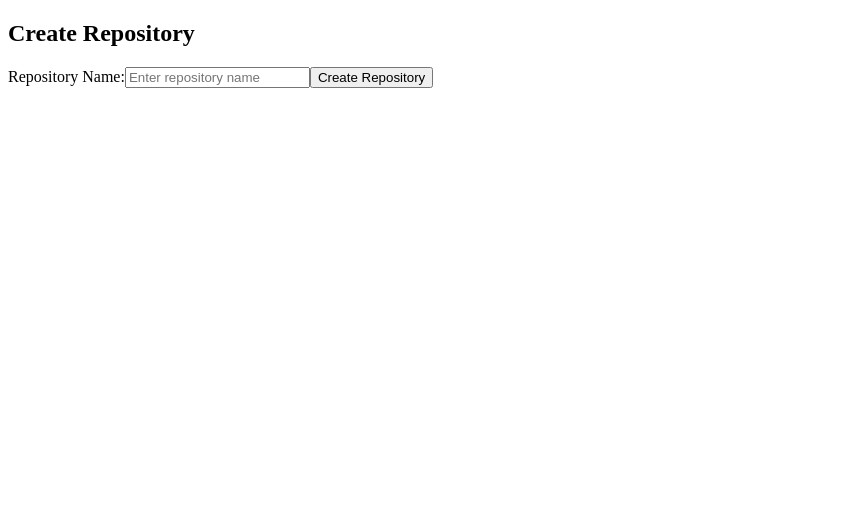
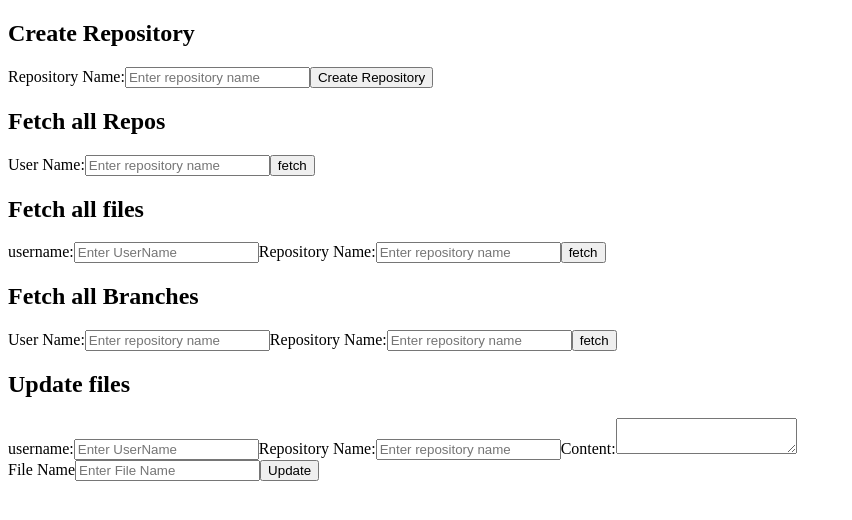
Before and after one commit to Poonam1216/POC-gitea, an Angular app: page / in a window 1280 px wide. Shown: the top 520 px of the page, without its empty margins (0-852 px from the left). Built offline with nearby package versions, Linux system fonts and the light colour scheme.

Commit message:
branch data fetch

```diff
--- a/src/app/app.component.html
+++ b/src/app/app.component.html
@@ -5,3 +5,73 @@
   <button (click)="createRepository()">Create Repository</button>
   <p>{{ createdRepoMessage }}</p>
 </div>
+
+<div>
+  <h2>Fetch all Repos</h2>
+  <label for="userNameFetch">User Name:</label>
+  <input [(ngModel)]="username" id="userNameFetch" placeholder="Enter repository name" />
+  <button (click)="fetchAllRepos()">fetch</button>
+  <p>{{ allRepos.toString() }}</p>
+</div>
+
+
+<div>
+  <h2>Fetch all files</h2>
+  <label for="userfetch">username:</label>
+  <input [(ngModel)]="username" id="userfetch" placeholder="Enter UserName" />
+  <label for="repoName">Repository Name:</label>
+  <input [(ngModel)]="repoName" id="repoName" placeholder="Enter repository name" />
+  <button (click)="fetchAllFiles()">fetch</button>
+  <div *ngFor="let file of allFiles">
+    <p (click)="DiveIn(file)">{{ file.name }}</p>
+  </div>
+</div>
+
+
+<div>
+  <h2>Fetch all Branches</h2>
+  <label for="userName">User Name:</label>
+  <input [(ngModel)]="username" id="userName" placeholder="Enter repository name" />
+  <label for="repoName">Repository Name:</label>
+  <input [(ngModel)]="repoName" id="repoName" placeholder="Enter repository name" />
+  <button (click)="fetchBranch()">fetch</button>
+  <p *ngFor="let branch of allBranches">{{ branch.name }}</p>
+</div>
+
+
+
+
+<div>
+  <h2>Update files</h2>
+  <label for="userfetch">username:</label>
+  <input [(ngModel)]="username" id="userupdate" placeholder="Enter UserName" />
+  <label for="repoName">Repository Name:</label>
+  <input [(ngModel)]="repoName" id="repoName" placeholder="Enter repository name" />
+  <label for="updFileCont">Content:</label>
+  <textarea id="updFileCont" [(ngModel)]="fileContent"></textarea><br />
+  <label for="updFileCont">File Name</label>
+  <input [(ngModel)]="fileName" id="FileName" type="text" placeholder="Enter File Name" />
+  <button (click)="updateFiles()">Update</button>
+  <div *ngIf="updateFileName">
+    <p>Updated File Name: {{ updateFileName }}</p>
+  </div>
+</div>
+
+<!--
+<h2>Repository List</h2>
+<ul *ngIf="allRepos && allRepos.length > 0">
+  <li *ngFor="let repo of allRepos">
+    {{ repo.name }}
+    <button (click)="fetchBranches(repo.name)">Fetch Branches</button>
+    <ul *ngIf="repo.branches && repo.branches.length > 0">
+      <li *ngFor="let branch of repo.branches">
+        {{ branch.name }}
+      </li>
+    </ul>
+  </li>
+</ul>
+<div *ngIf="!allRepos || allRepos.length === 0">
+  <p>No repositories found.</p>
+</div>
+<div *ngIf="loading">
+  <p>Loading...</p> -->
--- a/src/app/app.component.ts
+++ b/src/app/app.component.ts
@@ -7,10 +7,21 @@ import { GiteaService } from './gitea.service';
   styleUrls: ['./app.component.css']
 })
 export class AppComponent {
-  title = 'NewGitea_POC';
+  title = 'gitea';
   repoName: string = '';
   filePath: string = '';
+  fileContent: string = '';
   createdRepoMessage: string = '';
+  fetchedFileContent: string = '';
+  username:string = '';
+  allRepos:any = '';
+  allFiles: any = '';
+  currentPath: string = '';
+  updateFile: any;
+  fileName: any;
+  updateFileName: string = '';
+  allBranches: any;
+  branch: any;
 
 
 
@@ -26,4 +37,133 @@ export class AppComponent {
       }
     });
   }
+
+  fetchAllRepos(){
+    this.giteaService.getAllRepos(this.username).subscribe({
+      next:(response)=>{
+        this.allRepos = response;
+        console.log(response)
+      },
+      error:(error)=>{
+        console.error(error);
+      }
+    })
+  }
+  fetchAllFiles(){
+    this.giteaService.getAllFiles(this.username, this.repoName, this.filePath).subscribe({
+      next:(response)=>{
+        this.allFiles = response;
+        console.log(response)
+      },
+      error:(error)=>{
+        console.error(error);
+      }
+    })
+  }
+
+  // fetchBranch(){
+  //   this.giteaService.getBranch(this.username, this.repoName, this.branch).subscribe({
+  //     next:(response)=> {
+  //       this.allBranches = response;
+  //       console.log(response);
+  //   },
+  //   error:(err)=>{
+  //     alert("No Branch Found")
+  //     }
+  // })}
+  loading: boolean = false;
+
+  fetchBranch(): void {
+    this.giteaService.getBranch(this.username, this.repoName).subscribe({
+      next: (branches) => {
+        this.allBranches = branches;
+        console.log('Branches:', branches);
+      },
+      error: (error) => {
+        console.error('Error fetching branches:', error);
+      }
+
+  })
 }
+  // fetchBranchDetails(branchName: string): void {
+  //   // if (!this.branch) {
+  //   //   console.error('Branch name is undefined.');
+  //   //   return;
+  //   // }
+  //   this.giteaService.getBranchDetails(this.username, this.repoName, branchName).subscribe({
+  //     next: (branchDetails: any) => {
+  //       console.log('Branch details:', branchDetails);
+  //     },
+  //     error: (error: any) => {
+  //       console.error(`Error fetching details for branch '${branchName}':`, error);
+  //     }
+  //   });
+  // }
+
+  DiveIn(file: any): void {
+    if (file.type === 'file') {
+
+      this.giteaService.getFileContent(this.username, this.repoName, file.path).subscribe({
+        next: (response) => {
+          this.fileContent = atob(response.content); // Decode
+        },
+        error: (error) => {
+          console.error('Error fetching file content:', error);
+        }
+      });
+    } else if (file.type === 'dir') {
+      this.giteaService.getAllFiles(this.username, this.repoName, file.path).subscribe({
+        next: (response) => {
+          this.allFiles = response;
+          console.log(response);
+        },
+        error: (error) => {
+          console.error("Error fetching files for this folder");
+        }
+      });
+    }
+  }
+
+updateFiles(): void {
+  const filePath = this.fileName;
+  const fullPath = filePath ? `/${filePath}` : '';
+
+  this.giteaService.getFileContent(this.username, this.repoName, fullPath).subscribe({
+    next: (response) => {
+      const sha = response.sha;
+      const content = btoa(this.fileContent); // Encode content to Base64
+
+      if (sha) {
+        this.giteaService.updateFiles(this.username, this.repoName, fullPath, content, sha)
+          .subscribe({
+            next: (updateResponse) => {
+              this.updateFileName = updateResponse.name;
+              console.log(`File updated successfully: ${this.updateFileName}`);
+            },
+            error: (updateError) => {
+              console.error('Error updating file:', updateError);
+            }
+          });
+      } else {
+        // Create a new file
+        this.giteaService.createFile(this.username, this.repoName, fullPath, content)
+          .subscribe({
+            next: (createResponse) => {
+              this.updateFileName = createResponse.name;
+              console.log(`File created successfully: ${this.updateFileName}`);
+            },
+            error: (createError) => {
+              console.error('Error creating file:', createError);
+            }
+          });
+      }
+    },
+    error: (error) => {
+      console.error('Error fetching file content:', error);
+    }
+  });
+}
+
+
+
+}
--- a/src/app/gitea.service.ts
+++ b/src/app/gitea.service.ts
@@ -6,10 +6,14 @@ import { Observable } from 'rxjs';
     providedIn: 'root'
   })
   export class GiteaService {
+
+
 //   private apiUrl = 'http://localhost:3000/api/v1';
 private apiUrl ='http://localhost:3000/api/v1';
   private username = 'poonamgaian';
-  private password = 'poonamgaian';
+  private password = '96659cbb8e0f7ecce6f67c843c9304427dc9af05';
+  getBranchDetails: any;
+
 
   constructor(private http: HttpClient) {}
 
@@ -32,4 +36,52 @@ private apiUrl ='http://localhost:3000/api/v1';
     return this.http.post(url, payload, { headers: this.getHeaders() });
   }
 
+  getAllRepos(username:string){
+    const url = `${this.apiUrl}/users/${username}/repos`
+     return this.http.get(url, { headers: this.getHeaders() });
+  }
+
+  getAllFiles(username: string, repo: string, path: string = ''): Observable<any> {
+    const fullPath = path ? `/${path}` : '';
+    const url = `${this.apiUrl}/repos/${username}/${repo}/contents${fullPath}`;
+    return this.http.get(url, { headers: this.getHeaders() });
+  }
+
+  getFileContent(username: string, repo: string, path: string = ''): Observable<any> {
+    const fullPath = path ? `/${path}` : '';
+    const url = `${this.apiUrl}/repos/${username}/${repo}/contents${fullPath}`;
+    return this.http.get(url, { headers: this.getHeaders() });
+  }
+
+
+  updateFiles(username: string, repo: string, path: string = '', content: string = '', sha: string): Observable<any> {
+    const fullPath = path ? `/${path}` : '';
+    const url = `${this.apiUrl}/repos/${username}/${repo}/contents${fullPath}`;
+
+    const requestBody = {
+      message: 'Update file',
+      content: content,
+      sha: sha
+    };
+    return this.http.put(url, requestBody, { headers: this.getHeaders() });
+  }
+
+
+  createFile(username: string, repo: string, path: string, content: string): Observable<any> {
+    const fullPath = path ? `/${path}` : '';
+    const url = `${this.apiUrl}/${username}/${repo}/contents${fullPath}`;
+
+    const requestBody = {
+      message: 'Create file',
+      content: content,
+    };
+
+    return this.http.post(url, requestBody, { headers: this.getHeaders() });
+  }
+
+
+  getBranch(owner: string, repo: string): Observable<any> {
+    const url = `${this.apiUrl}/repos/${owner}/${repo}/branches`;
+    return this.http.get<any>(url);
+  }
 }
```
